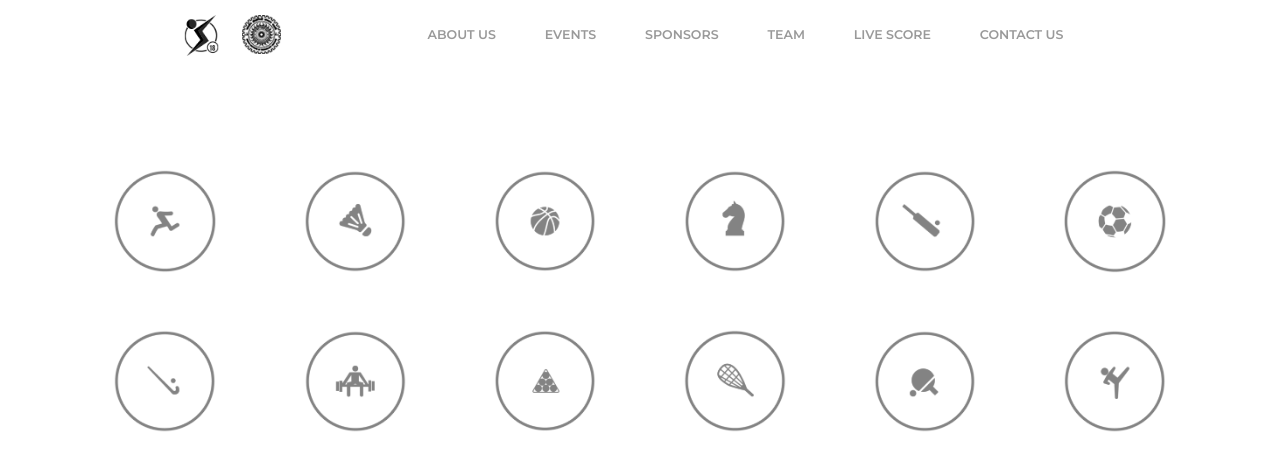
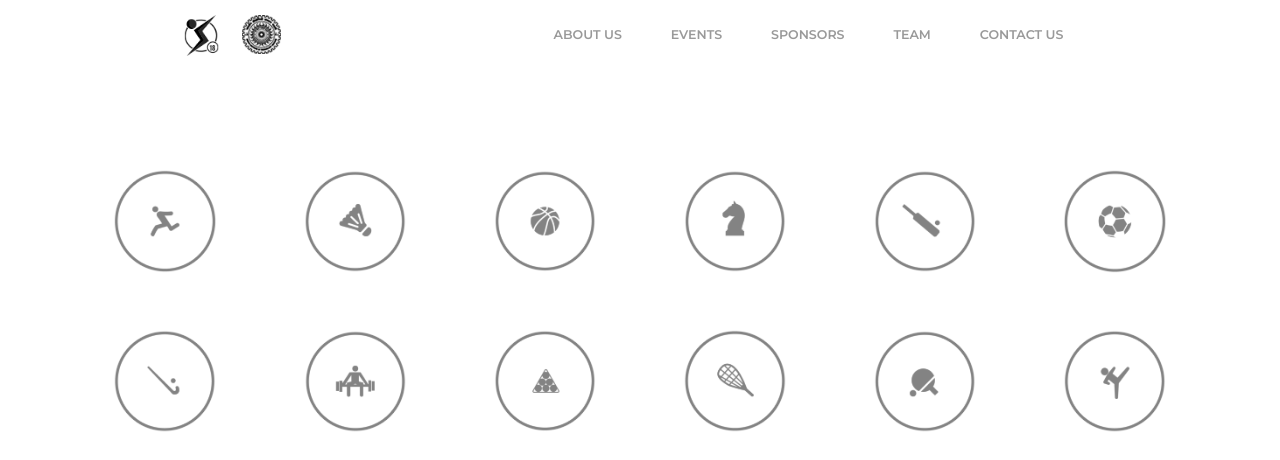
Before and after one commit to VarunBhandia/DesignStudioSangram, a PHP site: page /liveScores.php in a window 1280 px wide. Shown: the top 460 px of the page. Run offline with PHP 8.4, Linux system fonts and the light colour scheme.

Commit message:
Hide Live Score

```diff
--- a/index.php
+++ b/index.php
@@ -70,7 +70,7 @@
                                 <li class=""><a href="events.php" class="navbar_link_index nav-items">EVENTS</a></li>
                                 <li class=""><a href="sponsors.php" class="navbar_link_index nav-items">SPONSORS</a></li>
                                 <li class=""><a href="team.php" class="navbar_link_index nav-items">TEAM</a></li>
-                                <li class=""><a href="liveScores.php" class="navbar_link_index nav-items">LIVE SCORE</a></li>
+<!--                                <li class=""><a href="liveScores.php" class="navbar_link_index nav-items">LIVE SCORE</a></li>-->
                                 <li class=""><a href="index.php#footer_index" class="padding14 navbar_link_index nav-items">CONTACT US</a></li>
                             </ul>
                         </div>
@@ -99,6 +99,7 @@ $(window).scroll(function(){
           <source src="img/animated.mp4" type="video/mp4">
           Your browser does not support HTML5 video.
         </video>
+<!--
         <div class="row">
             <div class="col-md-2"></div>
             <div class="col-md-8">
@@ -114,6 +115,7 @@ $(window).scroll(function(){
             </div>
             <div class="col-md-2"></div>
         </div>
+-->
         <div class="row">
             <div class="col-md-2"></div>
             <div class="col-md-8">
@@ -191,6 +193,7 @@ var x = setInterval(function() {
 </script>
 </div>
         </div>
+    </div>
 <div>
         <div class="col-md-2"></div>
 
--- a/navbar.php
+++ b/navbar.php
@@ -23,7 +23,7 @@
                                 <li class=""><a href="events.php" class="navbar_link nav-items">EVENTS</a></li>
                                 <li class=""><a href="sponsors.php" class="navbar_link nav-items">SPONSORS</a></li>
                                 <li class=""><a href="team.php" class="navbar_link nav-items">TEAM</a></li>
-                                <li class=""><a href="livescores.php" class="navbar_link nav-items">LIVE SCORE</a></li>
+<!--                                <li class=""><a href="livescores.php" class="navbar_link nav-items">LIVE SCORE</a></li>-->
                                 <li class=""><a href="index.php#footer_index" class="padding14 navbar_link nav-items">CONTACT US</a></li>
                             </ul>
                         </div>
```
